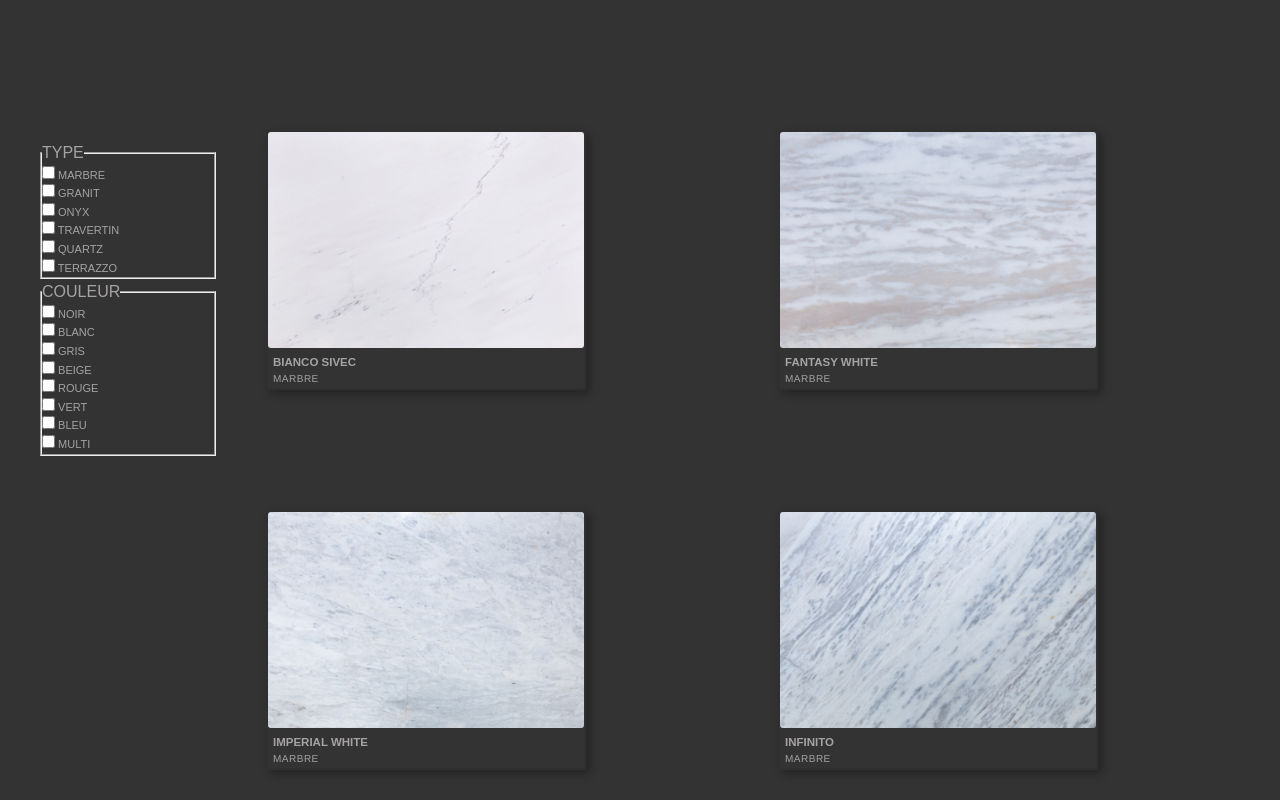
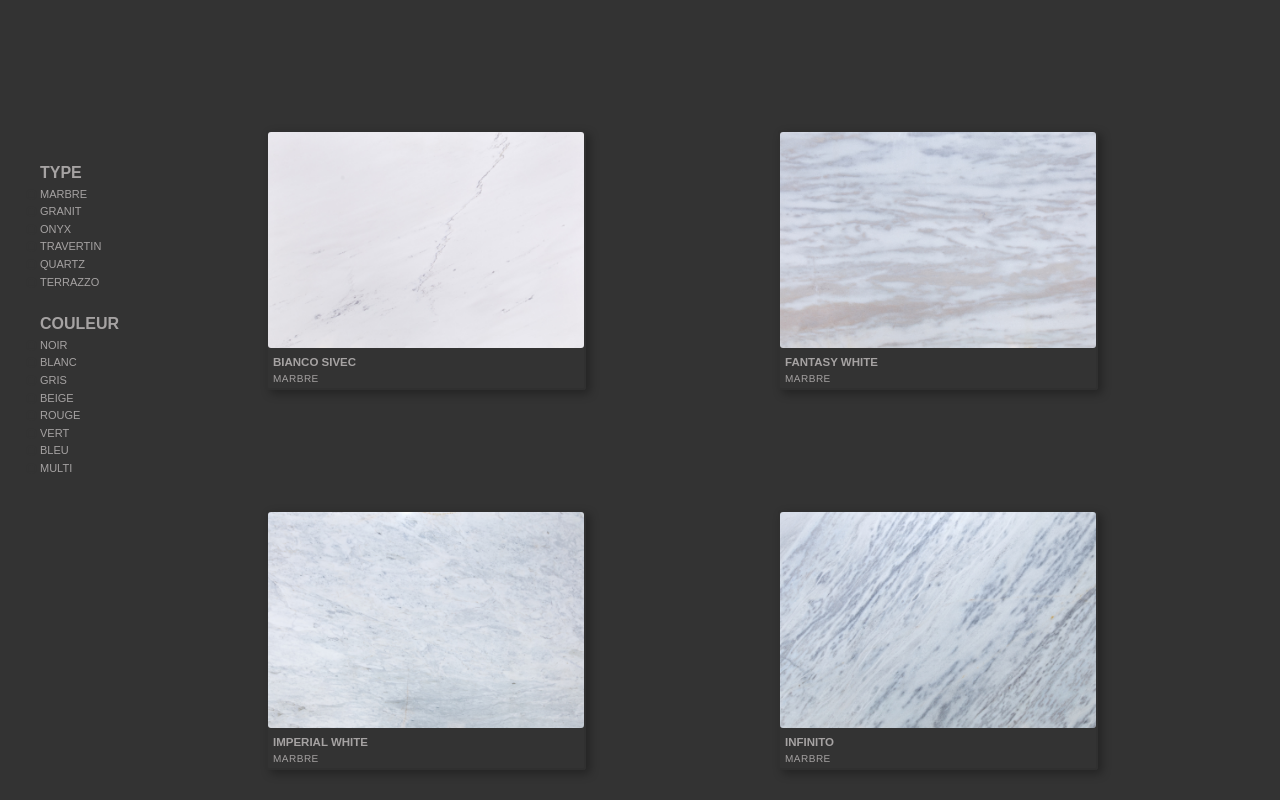
Before and after one commit to jonathandennis/frag-pur, a React (Create React App) app: page / in a window 1280 px wide. Shown: the part 1397-2197 px from the top of the page. Built offline with nearby package versions, Linux system fonts and the light colour scheme; a web font is replaced by a local one.

Commit message:
Implemented custom check boxes

```diff
--- a/src/components/Stone/Stone.css
+++ b/src/components/Stone/Stone.css
@@ -33,8 +33,51 @@ input[type="checkbox"] {
 }
 
 .stone__nav-var {
+    position: relative;
+    cursor: pointer;
     font-size: 1.1rem;
+    -webkit-user-select: none;
+    -moz-user-select: none;
+    -ms-user-select: none;
+    user-select: none;
 }
+
+/* //////// \/\/ Custom Checkboxes \/\/ //////// */
+
+/* Hide the browser's default checkbox */
+.stone__nav-var input {
+    position: absolute;
+    opacity: 0;
+    cursor: pointer;
+    height: 0;
+    width: 0;
+}
+
+/* Create a custom checkbox */
+.checkmark {
+    position: absolute;
+    top: .3rem;
+    left: -1.4rem;
+    height: 1.1rem;
+    width: 1.1rem;
+    border: solid 2px;
+    border-color: #333333;
+    border-radius: 50%;
+    background-color: #333333;
+}
+
+/* On mouse-over, add a grey background color */
+.stone__nav-var:hover input ~ .checkmark {
+    border-color: #666666;
+}
+
+/* When the checkbox is checked, add a blue background */
+.stone__nav-var input:checked ~ .checkmark {
+    border-color: #bcbcbc;
+    background-color: #bcbcbc;
+}
+
+/* //////// /\/\ Custom Checkboxes /\/\ //////// */
 
 .stone__display {
     width: 80%;
--- a/src/components/Stone/Stone.js
+++ b/src/components/Stone/Stone.js
@@ -7,128 +7,124 @@ const Stone = () => {
     return (
         <section className="stone__container">
           <div className="stone__nav">
-            <fieldset>
-              <legend className="stone__nav-head">Type</legend>
+            <h2 className="stone__nav-head">Type</h2>
               <div className="stone__nav-list">
-                <div className="stone__nav-var">
+                <label className="stone__nav-var">
                   <input type="checkbox"
                       id="marbre"
                       name="type"
                       value="marbre"
-                  />
-                  <label for="marbre"> Marbre</label>
-                </div>
-                <div className="stone__nav-var">
+                  />Marbre
+                  <span className="checkmark"></span>
+                </label>
+                <label className="stone__nav-var">
                   <input type="checkbox"
                       id="granit"
                       name="type"
                       value="granit"
-                  />
-                  <label for="granit"> Granit</label>
-                </div>
-                <div className="stone__nav-var">
+                  />Granit
+                  <span className="checkmark"></span>
+                </label>
+                <label className="stone__nav-var">
                   <input type="checkbox"
                       id="onyx"
                       name="type"
                       value="onyx"
-                  />
-                  <label for="onyx"> Onyx</label>
-                </div>
-                <div className="stone__nav-var">
+                  />Onyx
+                  <span className="checkmark"></span>
+                </label>
+                <label className="stone__nav-var">
                   <input type="checkbox"
                       id="travertin"
                       name="type"
                       value="travertin"
-                  />
-                  <label for="travertin"> Travertin</label>
-                </div>
-                <div className="stone__nav-var">
+                  />Travertin
+                  <span className="checkmark"></span>
+                </label>
+                <label className="stone__nav-var">
                   <input type="checkbox"
                       id="quartz"
                       name="type"
                       value="quartz"
-                  />
-                  <label for="quartz"> Quartz</label>
-                </div>
-                <div className="stone__nav-var">
+                  />Quartz
+                  <span className="checkmark"></span>
+                </label>
+                <label className="stone__nav-var">
                   <input type="checkbox"
                       id="terrazzo"
                       name="type"
                       value="terrazzo"
-                  />
-                  <label for="terrazzo"> Terrazzo</label>
-                </div>
+                  />Terrazzo
+                  <span className="checkmark"></span>
+                </label>
               </div>
-            </fieldset>
-            <fieldset>
-              <legend className="stone__nav-head">Couleur</legend>
+            <h2 className="stone__nav-head">Couleur</h2>
               <div className="stone__nav-list">
-                <div className="stone__nav-var">
+                <label className="stone__nav-var">
                   <input type="checkbox"
                       id="noir"
                       name="couleur"
                       value="noir"
-                  />
-                  <label for="noir"> Noir</label>
-                </div>
-                <div className="stone__nav-var">
+                  />Noir
+                  <span className="checkmark"></span>
+                </label>
+                <label className="stone__nav-var">
                   <input type="checkbox"
                       id="blanc"
                       name="couleur"
                       value="blanc"
-                  />
-                  <label for="blanc"> Blanc</label>
-                </div>
-                <div className="stone__nav-var">
+                  />Blanc
+                  <span className="checkmark"></span>
+                </label>
+                <label className="stone__nav-var">
                   <input type="checkbox"
                       id="gris"
                       name="couleur"
                       value="gris"
-                  />
-                  <label for="gris"> Gris</label>
-                </div>
-                <div className="stone__nav-var">
+                  />Gris
+                  <span className="checkmark"></span>
+                </label>
+                <label className="stone__nav-var">
                   <input type="checkbox"
                       id="beige"
                       name="couleur"
                       value="beige"
-                  />
-                  <label for="beige"> Beige</label>
-                </div>
-                <div className="stone__nav-var">
+                  />Beige
+                  <span className="checkmark"></span>
+                </label>
+                <label className="stone__nav-var">
                   <input type="checkbox"
                       id="rouge"
                       name="couleur"
                       value="rouge"
-                  />
-                  <label for="rouge"> Rouge</label>
-                </div>
-                <div className="stone__nav-var">
+                  />Rouge
+                  <span className="checkmark"></span>
+                </label>
+                <label className="stone__nav-var">
                   <input type="checkbox"
                       id="vert"
                       name="couleur"
                       value="vert"
-                  />
-                  <label for="vert"> Vert</label>
-                </div>
-                <div className="stone__nav-var">
+                  />Vert
+                  <span className="checkmark"></span>
+                </label>
+                <label className="stone__nav-var">
                   <input type="checkbox"
                       id="bleu"
                       name="couleur"
                       value="bleu"
-                  />
-                  <label for="bleu"> Bleu</label>
-                </div>
-                <div className="stone__nav-var">
+                  />Bleu
+                  <span className="checkmark"></span>
+                </label>
+                <label className="stone__nav-var">
                   <input type="checkbox"
                       id="multi"
                       name="couleur"
                       value="multi"
-                  />
-                  <label for="multi"> Multi</label>
-                </div>
+                  />Multi
+                  <span className="checkmark"></span>
+                </label>
               </div>
-            </fieldset>
           </div>
             <div className="stone__display">
                 <figure className="stone__card">
```
Also changed, not shown: 1 other file (tests, documents, lock files or other folders).
